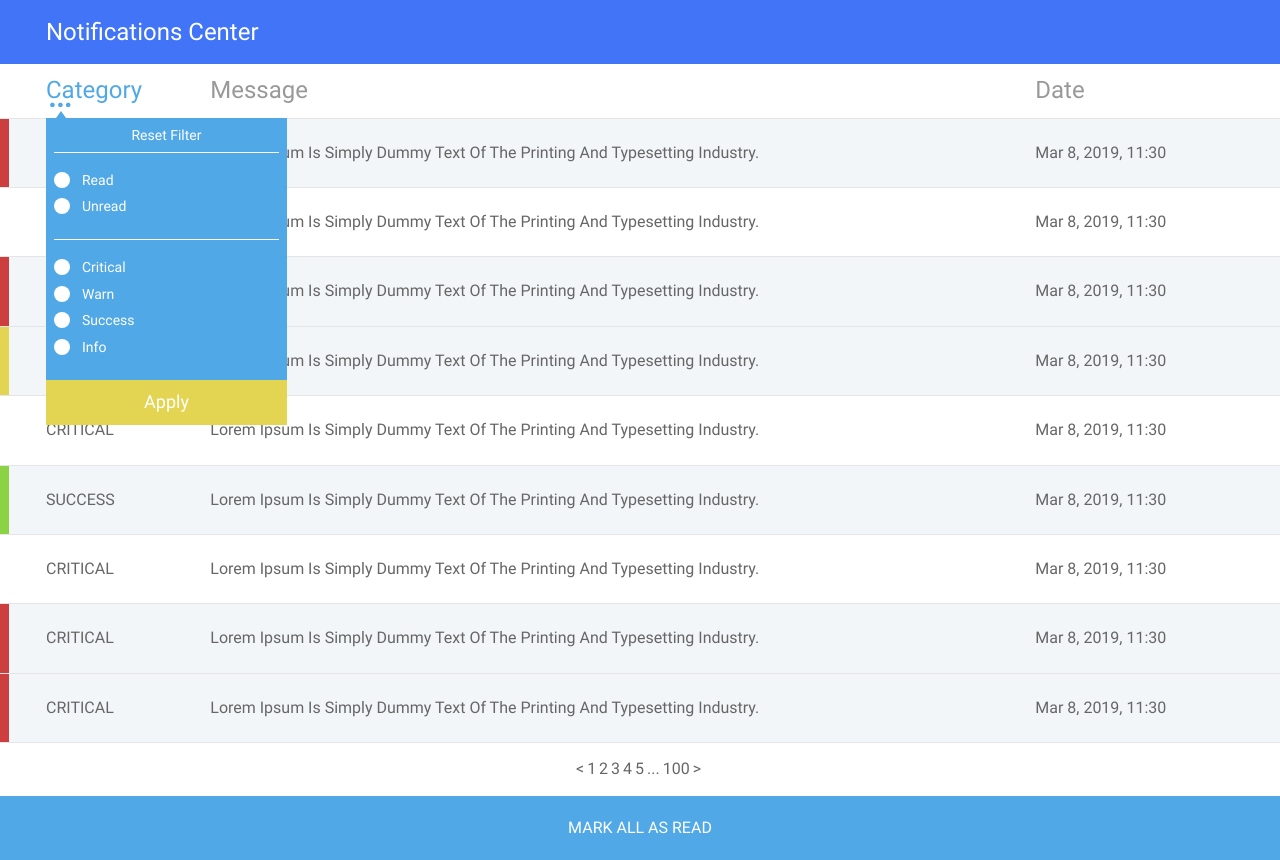
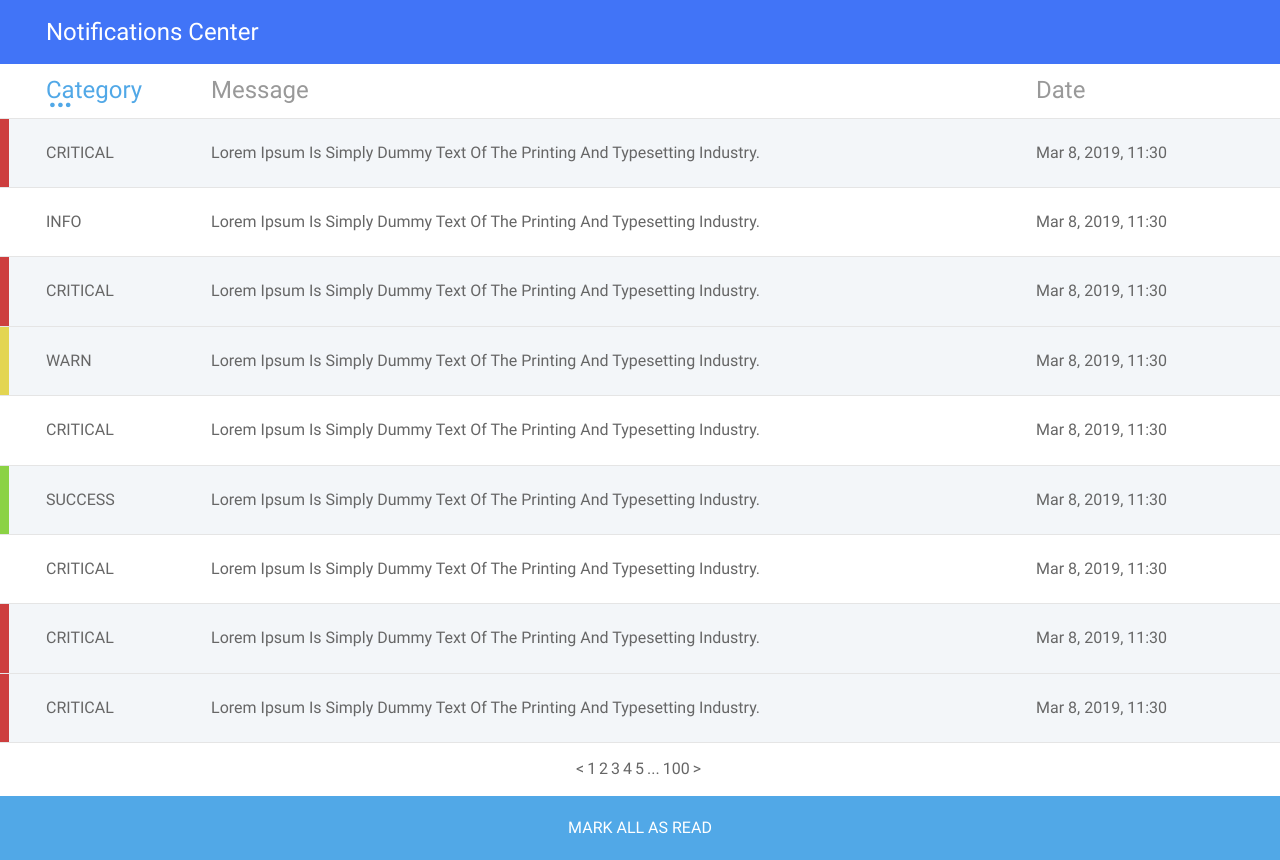
Before and after one commit to kirillgenets/notification-center, a React app: page / in a window 1280 px wide. Built offline with nearby package versions, Linux system fonts and the light colour scheme.

Commit message:
replaced Filter component to the render function of Menu component

```diff
--- a/src/components/Filter/Filter.css
+++ b/src/components/Filter/Filter.css
@@ -5,7 +5,7 @@
   width: 241px;
 
   position: absolute;
-  top: 100%;
+  top: 40px;
   z-index: 1;
 
   background-color: #51A8E7;
--- a/src/components/Filter/Filter.jsx
+++ b/src/components/Filter/Filter.jsx
@@ -1,9 +1,8 @@
 import React from 'react';
 import styles from './Filter.css';
 
-const Filter = (props) => {
+const Filter = () => {
   return (
-    props.isVisible ?
     <form className={styles.filter}>
       <button className={styles.reset}>Reset Filter</button>
       <fieldset className={styles.group}>
@@ -35,8 +34,7 @@ const Filter = (props) => {
         </div>
       </fieldset>
       <button className={styles.submit}>Apply</button>
-      </form> :
-      null
+    </form>
   )
 }
 
--- a/src/components/HeadingColumn/HeadingColumn.css
+++ b/src/components/HeadingColumn/HeadingColumn.css
@@ -6,51 +6,11 @@
   position: relative;
 }
 
-.column:first-child {
-  padding-left: 46px;
-}
-
 .column:last-child {
   padding-right: 116px;
 }
 
-.usual, .toggler {
+.text {
   font-size: 24px;
-}
-
-.usual {
   color: #999999;
 }
-
-.toggler {
-  padding: 0;
-  border: none;
-
-  position: relative;
-
-  background-color: transparent;
-
-  color: #51A8E7;
-
-  cursor: pointer;
-  transition: 0.3s;
-}
-
-.toggler:hover {
-  opacity: 0.8;
-}
-
-.toggler:active {
-  opacity: 0.5;
-}
-
-.toggler::before {
-  content: '...';
-
-  position: absolute;
-  left: 2px;
-  bottom: -10px;
-
-  font-size: 30px;
-  font-weight: bold;
-}
--- a/src/components/HeadingColumn/HeadingColumn.jsx
+++ b/src/components/HeadingColumn/HeadingColumn.jsx
@@ -1,17 +1,10 @@
 import React from 'react';
-import Filter from '../Filter/Filter';
 import styles from './HeadingColumn.css';
 
 const HeadingColumn = (props) => {
   return (
     <td className={styles.column}>
-      {props.isSubmenu ?
-        <React.Fragment>
-          <button className={styles.toggler}>{props.name}</button>
-          <Filter isVisible={true} />
-        </React.Fragment> :
-        <span className={styles.usual}>{props.name}</span>
-      }
+      <span className={styles.text}>{props.name}</span>
     </td>
   )
 }
--- /dev/null
+++ b/src/components/Menu/Menu.css
@@ -0,0 +1,39 @@
+/* Menu */
+
+.container {
+  position: relative;
+}
+
+.toggler {
+  padding: 0;
+  border: none;
+
+  position: relative;
+
+  background-color: transparent;
+
+  font-size: 24px;
+  color: #51A8E7;
+
+  cursor: pointer;
+  transition: 0.3s;
+}
+
+.toggler:hover {
+  opacity: 0.8;
+}
+
+.toggler:active {
+  opacity: 0.5;
+}
+
+.toggler::before {
+  content: '...';
+
+  position: absolute;
+  left: 2px;
+  bottom: -10px;
+
+  font-size: 30px;
+  font-weight: bold;
+}
--- /dev/null
+++ b/src/components/Menu/Menu.jsx
@@ -0,0 +1,22 @@
+import React, { useState } from 'react';
+import Filter from '../Filter/Filter';
+import styles from './Menu.css';
+
+const Menu = () => {
+  const [isShown, setIsShown] = useState(false);
+
+  const handleTogglerClick = () => {
+    setIsShown(() => !isShown);
+  }
+
+  return (
+    <div className={styles.container}>
+      <button className={styles.toggler} onClick={handleTogglerClick}>Category</button>
+      {isShown ?
+        <Filter /> :
+        null}
+    </div>
+  )
+}
+
+export default Menu;
--- a/src/components/TableHeading/TableHeading.css
+++ b/src/components/TableHeading/TableHeading.css
@@ -3,3 +3,7 @@
 .row {
   border-bottom: 1px solid #e5e5e5;
 }
+
+.column {
+  padding-left: 46px;
+}
--- a/src/components/TableHeading/TableHeading.jsx
+++ b/src/components/TableHeading/TableHeading.jsx
@@ -1,23 +1,17 @@
 import React from 'react';
 import HeadingColumn from '../HeadingColumn/HeadingColumn';
+import Menu from '../Menu/Menu';
 import styles from './TableHeading.css';
 
 const TableHeading = () => {
   return (
     <thead>
       <tr className={styles.row}>
-        <HeadingColumn
-          isSubmenu={true}
-          name="Category"
-        />
-        <HeadingColumn
-          isSubmenu={false}
-          name="Message"
-        />
-        <HeadingColumn
-          isSubmenu={false}
-          name="Date"
-        />
+        <td className={styles.column}>
+          <Menu />
+        </td>
+        <HeadingColumn name="Message" />
+        <HeadingColumn name="Date" />
       </tr>
     </thead>
   )
--- a/src/style/style.css
+++ b/src/style/style.css
@@ -15,3 +15,7 @@ body {
 a {
   text-decoration: none;
 }
+
+button:active, button:focus {
+  outline: none;
+}
```
Lines whose indentation alone changed are shown as unchanged.
